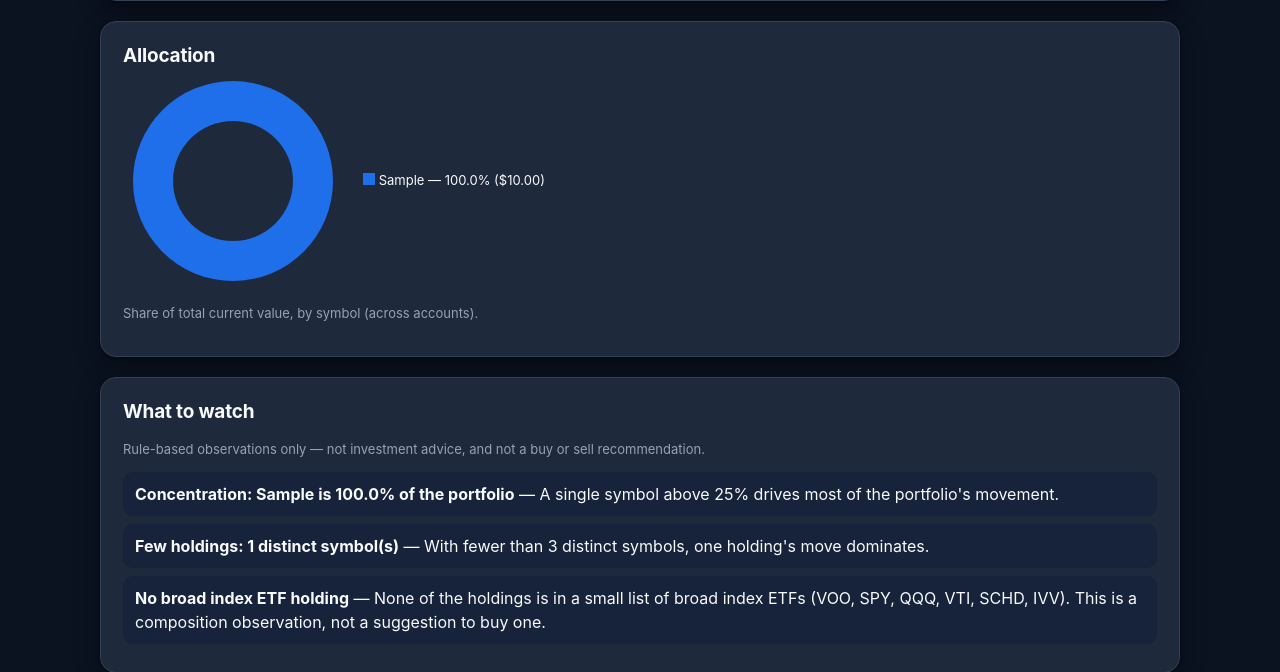
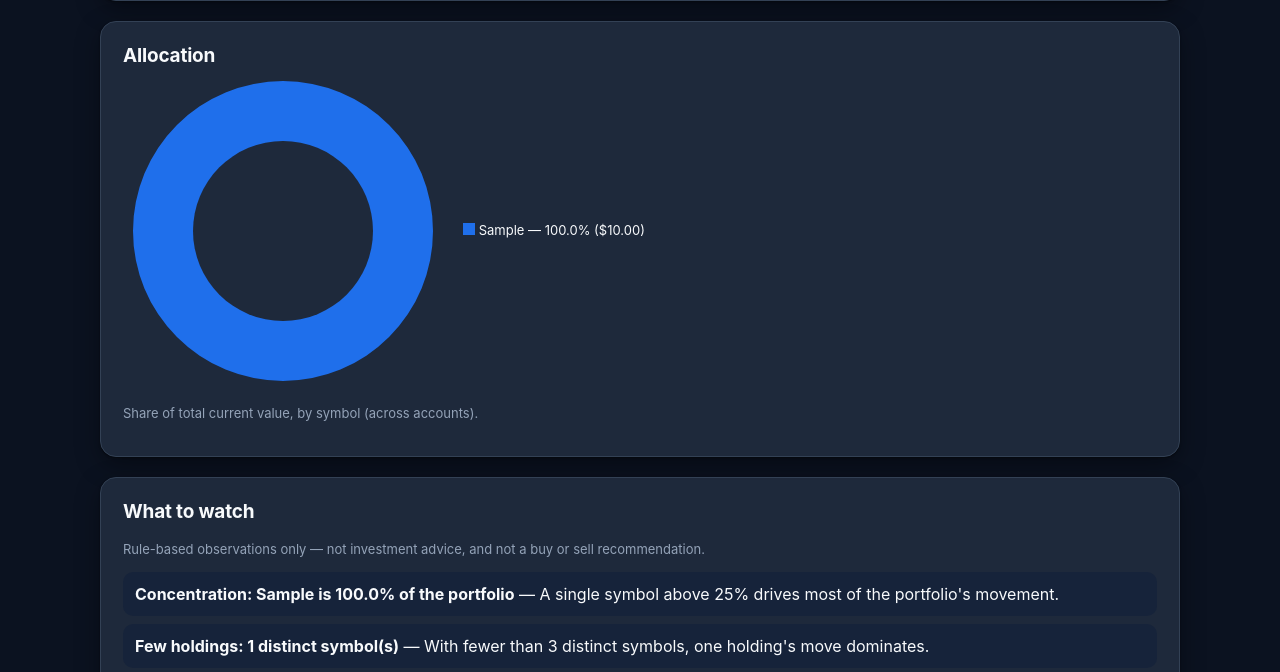
Before and after one commit to brucechen94539/fin_dash, a Flask app: page / in a window 1280 px wide. Shown: the part 1688-2360 px from the top of the page. Run offline with Flask 3, Linux system fonts and the light colour scheme; data comes from the database, SQL or seed files in the repository; tables that the repository leaves empty hold one stand-in row (values such as "Sample post"); data that the repository does not hold is empty.

Commit message:
Allocation donut back to 320px, legend still beside it

```diff
--- a/static/style.css
+++ b/static/style.css
@@ -149,12 +149,12 @@ input, select {
 /* Watch list as soft cards, not bare bullets. */
 #watch-list { list-style: none; padding: 0; margin: 12px 0 0; }
 #watch-list li { margin: 8px 0; padding: 10px 12px; background: #16233a; border-radius: 10px; }
-/* Allocation: compact footprint, not a full-width panel with a big
-   donut on the left and empty space to its right. The donut is
-   smaller (220px) and the legend sits beside it, so the panel is
-   roughly one row tall and the horizontal space is actually used. */
+/* Allocation: the donut takes its full 320px again (it was 220px
+   for one round — too small), but the legend sits beside it, not
+   below it, so the panel is roughly one row tall and the horizontal
+   space is actually used instead of left empty to the donut's right. */
 .alloc-row { display: flex; gap: 20px; align-items: center; flex-wrap: wrap; }
-#alloc-chart { max-width: 220px; height: auto; flex: 0 0 auto; }
+#alloc-chart { max-width: 320px; width: 100%; height: auto; flex: 0 1 320px; }
 #alloc-legend { flex: 1 1 200px; min-width: 180px; }
 #alloc-legend div { margin: 6px 0; font-size: 13px; }
 /* Phone card layout: below 640px the wide holdings table stops
--- a/templates/index.html
+++ b/templates/index.html
@@ -82,7 +82,7 @@
 <section class="panel">
   <h2>Allocation</h2>
   <div class="alloc-row">
-    <canvas id="alloc-chart" width="220" height="220"></canvas>
+    <canvas id="alloc-chart" width="320" height="320"></canvas>
     <div id="alloc-legend"></div>
   </div>
   <p class="small">Share of total current value, by symbol (across accounts).</p>
```
